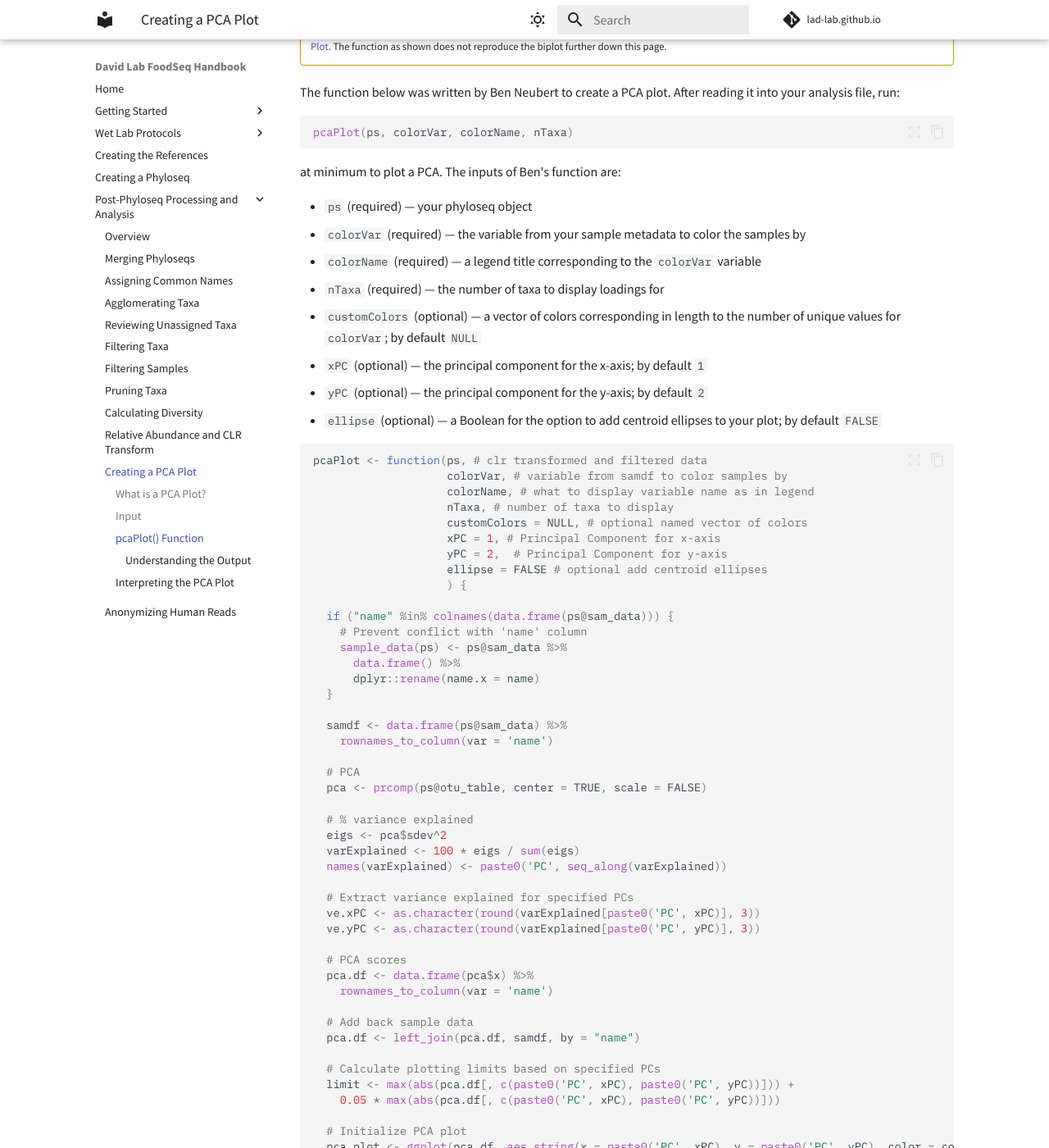
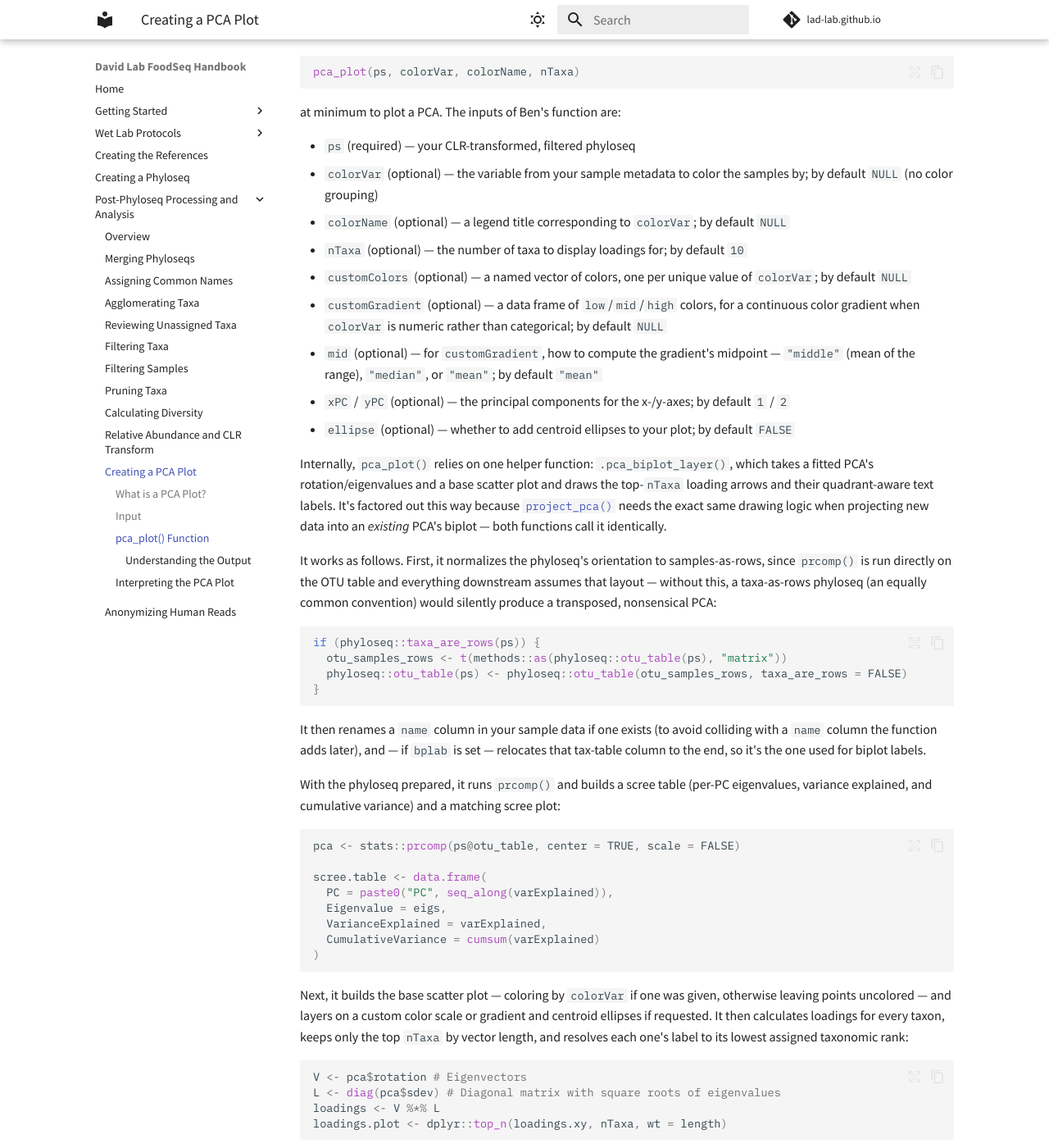
Before and after one commit to LAD-LAB/lad-lab.github.io, an MkDocs documentation site: the page built from docs/pca.md, in a window 1280 px wide and 1400 px high, scrolled down 1129 px. Shown: the whole window at 82% size. Built offline with MkDocs 1.6.1 and Material for MkDocs 9.7.7, drawn with Linux system fonts in a browser that asks for light colours; comment, search, counter and statistics services are not loaded; some of the changed text lies outside the part shown.

Commit message:
Rename pcaPlot to pca_plot in documentation and add detailed descriptions
Changed name throughout from pcaPlot() to pca_plot() to match foodseq.tools. Added function download button. Added stepwise code descriptions for function and input parameter definitions

````diff
--- a/docs/pca.md
+++ b/docs/pca.md
@@ -1,6 +1,6 @@
 # Creating a PCA Plot
 
-This page will instruct you in the creation of a principal component analysis (PCA) plot using the custom `pcaPlot()` function and to provide background on the purpose and interpretation of PCA plots. These steps are intended to follow the [calculation of relative abundance](https://lad-lab.github.io/abundance.html).
+This page will instruct you in the creation of a principal component analysis (PCA) plot using the custom `pca_plot()` function and to provide background on the purpose and interpretation of PCA plots. These steps are intended to follow the [calculation of relative abundance](https://lad-lab.github.io/abundance.html).
 
 ## What is a PCA Plot?
 
@@ -10,189 +10,83 @@ In many datasets, you might have a large number of variables (features). PCA hel
 
 For FoodSeq data the variables are the food taxa detected in each sample, so a phyloseq containing many food taxa can be summarized in a plot with two axes. Each point is one sample, and samples that sit close together tend to have more similar food profiles than samples that sit far apart. Because each PC is a weighted combination of many foods rather than a single measurement, the values along the axes are not directly interpretable on their own. What the axis labels do tell you is the percentage of the total variation that each component accounts for.
 
-`pcaPlot()` produces a *biplot*, which layers a second kind of information onto the same axes: arrows drawn from the origin, each representing one food taxon. These arrows are the loadings. The direction of an arrow shows how that food relates to the two components being plotted, and its length shows how strongly the food contributes to them, so together the arrows show which foods drive the spread you see in the points. Not every taxon gets an arrow. The function ranks all taxa by arrow length and draws only the top `nTaxa`, so setting `nTaxa = 10` shows the ten taxa with the strongest influence on those two components. The rest are left off to keep the plot readable.
+`pca_plot()` produces a *biplot*, which layers a second kind of information onto the same axes: arrows drawn from the origin, each representing one food taxon. These arrows are the loadings. The direction of an arrow shows how that food relates to the two components being plotted, and its length shows how strongly the food contributes to them, so together the arrows show which foods drive the spread you see in the points. Not every taxon gets an arrow. The function ranks all taxa by arrow length and draws only the top `nTaxa`, so setting `nTaxa = 10` shows the ten taxa with the strongest influence on those two components. The rest are left off to keep the plot readable.
 
 ## Input
 
-Before creating a PCA plot, you must have a CLR-transformed, foods-only phyloseq — see [Relative Abundance and CLR Transform](abundance.md#clr-transform) for how to compute `ps.filt.clr`. That object is what feeds into `pcaPlot()` below.
+Before creating a PCA plot, you must have a CLR-transformed, foods-only phyloseq — see [Relative Abundance and CLR Transform](abundance.md#clr-transform) for how to compute `ps.filt.clr`. That object is what feeds into `pca_plot()` below.
 
+## `pca_plot()` Function
 
-## `pcaPlot()` Function
+<div class="download-buttons" markdown>
+[Download pca_plot.R](files/pca_plot.R){ .md-button }
+</div>
 
-!!! to-do
-
-    This section is waiting on the current `pcaPlot()` from the foodseq.tools package. Until that is swapped in, three things here are known to be out of date: the function below, the worked outputs under [Understanding the Output](#understanding-the-output), and the example call above the figure in [Interpreting the PCA Plot](#interpreting-the-pca-plot). The function as shown does not reproduce the biplot further down this page.
-
-The function below was written by Ben Neubert to create a PCA plot. After reading it into your analysis file, run:
+After reading it into your analysis file, run:
 
 ``` r
-pcaPlot(ps, colorVar, colorName, nTaxa)
+pca_plot(ps, colorVar, colorName, nTaxa)
 ```
 
 at minimum to plot a PCA. The inputs of Ben's function are:
 
-* `ps` (required) — your phyloseq object
-* `colorVar` (required) — the variable from your sample metadata to color the samples by
-* `colorName` (required) — a legend title corresponding to the `colorVar` variable
-* `nTaxa` (required) — the number of taxa to display loadings for
-* `customColors` (optional) — a vector of colors corresponding in length to the number of unique values for `colorVar`; by default `NULL`
-* `xPC` (optional) — the principal component for the x-axis; by default `1`
-* `yPC` (optional) — the principal component for the y-axis; by default `2`
-* `ellipse` (optional) — a Boolean for the option to add centroid ellipses to your plot; by default `FALSE`
+* `ps` (required) — your CLR-transformed, filtered phyloseq
+* `colorVar` (optional) — the variable from your sample metadata to color the samples by; by default `NULL` (no color grouping)
+* `colorName` (optional) — a legend title corresponding to `colorVar`; by default `NULL`
+* `nTaxa` (optional) — the number of taxa to display loadings for; by default `10`
+* `customColors` (optional) — a named vector of colors, one per unique value of `colorVar`; by default `NULL`
+* `customGradient` (optional) — a data frame of `low`/`mid`/`high` colors, for a continuous color gradient when `colorVar` is numeric rather than categorical; by default `NULL`
+* `mid` (optional) — for `customGradient`, how to compute the gradient's midpoint — `"middle"` (mean of the range), `"median"`, or `"mean"`; by default `"mean"`
+* `xPC` / `yPC` (optional) — the principal components for the x-/y-axes; by default `1` / `2`
+* `ellipse` (optional) — whether to add centroid ellipses to your plot; by default `FALSE`
+
+Internally, `pca_plot()` relies on one helper function: `.pca_biplot_layer()`, which takes a fitted PCA's rotation/eigenvalues and a base scatter plot and draws the top-`nTaxa` loading arrows and their quadrant-aware text labels. It's factored out this way because [`project_pca()`](projection.md#project_pca) needs the exact same drawing logic when projecting new data into an *existing* PCA's biplot — both functions call it identically.
+
+It works as follows. First, it normalizes the phyloseq's orientation to samples-as-rows, since `prcomp()` is run directly on the OTU table and everything downstream assumes that layout — without this, a taxa-as-rows phyloseq (an equally common convention) would silently produce a transposed, nonsensical PCA:
 
 ``` r
-pcaPlot <- function(ps, # clr transformed and filtered data
-                    colorVar, # variable from samdf to color samples by
-                    colorName, # what to display variable name as in legend
-                    nTaxa, # number of taxa to display
-                    customColors = NULL, # optional named vector of colors
-                    xPC = 1, # Principal Component for x-axis
-                    yPC = 2,  # Principal Component for y-axis
-                    ellipse = FALSE # optional add centroid ellipses
-                    ) {
-
-  if ("name" %in% colnames(data.frame(ps@sam_data))) {
-    # Prevent conflict with 'name' column
-    sample_data(ps) <- ps@sam_data %>%
-      data.frame() %>%
-      dplyr::rename(name.x = name)
-  }
-
-  samdf <- data.frame(ps@sam_data) %>%
-    rownames_to_column(var = 'name')
-
-  # PCA
-  pca <- prcomp(ps@otu_table, center = TRUE, scale = FALSE)
-
-  # % variance explained
-  eigs <- pca$sdev^2
-  varExplained <- 100 * eigs / sum(eigs)
-  names(varExplained) <- paste0('PC', seq_along(varExplained))
-
-  # Extract variance explained for specified PCs
-  ve.xPC <- as.character(round(varExplained[paste0('PC', xPC)], 3))
-  ve.yPC <- as.character(round(varExplained[paste0('PC', yPC)], 3))
-
-  # PCA scores
-  pca.df <- data.frame(pca$x) %>%
-    rownames_to_column(var = 'name')
-
-  # Add back sample data
-  pca.df <- left_join(pca.df, samdf, by = "name")
-
-  # Calculate plotting limits based on specified PCs
-  limit <- max(abs(pca.df[, c(paste0('PC', xPC), paste0('PC', yPC))])) +
-    0.05 * max(abs(pca.df[, c(paste0('PC', xPC), paste0('PC', yPC))]))
-
-  # Initialize PCA plot
-  pca.plot <- ggplot(pca.df, aes_string(x = paste0('PC', xPC), y = paste0('PC', yPC), color = colorVar)) +
-    geom_point(size = 2, alpha = 0.5) +
-    coord_equal() +
-    labs(x = paste0('PC', xPC, ' (', ve.xPC, '%)'),
-         y = paste0('PC', yPC, ' (', ve.yPC, '%)')) +
-    xlim(-limit, limit) + ylim(-limit, limit) +
-    theme_classic() +
-    theme(axis.line = element_line(size = 1, color = 'black'),
-          axis.ticks = element_line(color = 'black'),
-          axis.title = element_text(size = 14, face = 'bold', color = 'black'))
-
-  # Add custom color scale if provided
-  if (!is.null(customColors)) {
-    pca.plot <- pca.plot + scale_color_manual(values = customColors)
-  }
-
-  # Add optional ellipses
-  if (ellipse) {
-    pca.plot <- pca.plot + stat_ellipse(level = 0.95, aes_string(group = colorVar), linetype = "dashed")
-  }
-
-  # Calculate loadings
-  V <- pca$rotation # Eigenvectors
-  L <- diag(pca$sdev) # Diagonal matrix with square roots of eigenvalues
-  loadings <- V %*% L
-  colnames(loadings) <- colnames(V)  # Assign column names to loadings
-
-  # Get loadings for specified PCs and format for plotting
-  loadings.xy <- data.frame(loadings[, c(paste0('PC', xPC), paste0('PC', yPC))]) %>%
-    dplyr::rename(PCx = paste0('PC', xPC), PCy = paste0('PC', yPC)) %>%
-    mutate(variable = row.names(loadings),
-           length = sqrt(PCx^2 + PCy^2),
-           ang = atan2(PCy, PCx) * (180 / pi))
-
-  loadings.plot <- top_n(loadings.xy, nTaxa, wt = length)
-
-  # Adjust angles to keep labels upright
-  loadings.plot <- loadings.plot %>%
-    mutate(adj_ang = ifelse(ang < -90, ang + 180,
-                     ifelse(ang > 90, ang - 180, ang)))
-
-  # Rename loadings with lowest taxonomic level
-  loadings.taxtab <- tax_table(ps)[row.names(loadings.plot)] %>%
-    data.frame()
-  loadings.taxtab <- loadings.taxtab[cbind(1:nrow(loadings.taxtab), max.col(!is.na(loadings.taxtab), ties.method = 'last'))] %>%
-    data.frame()
-  colnames(loadings.taxtab) <- c("name")
-  loadings.taxtab$asv <- tax_table(ps)[row.names(loadings.plot)] %>%
-    data.frame() %>%
-    rownames()
-
-  loadings.plot <- loadings.taxtab %>%
-    dplyr::select(asv, name) %>%
-    right_join(loadings.plot, by = c('asv' = 'variable'))
-
-  # Determine the quadrant of each label
-  q1 <- filter(loadings.plot, PCx > 0 & PCy > 0)
-  q2 <- filter(loadings.plot, PCx < 0 & PCy > 0)
-  q3 <- filter(loadings.plot, PCx < 0 & PCy < 0)
-  q4 <- filter(loadings.plot, PCx > 0 & PCy < 0)
-
-  pca.biplot <-
-       pca.plot +
-       geom_segment(data = loadings.plot,
-                    aes(x = 0, y = 0,
-                        xend = PCx, yend = PCy),
-                    color = 'black',
-                    arrow = arrow(angle = 15,
-                                  length = unit(0.1, 'inches'))) +
-    labs(color = colorName)
-
-  # Add geom_text for each quadrant with adjusted angle and justification
-  if (nrow(q1) != 0) {
-       pca.biplot <- pca.biplot +
-            geom_text(data = q1, aes(x = PCx, y = PCy, hjust = 0, vjust = 0, angle = adj_ang,
-                                     label = name,
-                                     fontface = 'bold'),
-                      color = 'black', show.legend = FALSE)
-  }
-  if (nrow(q2) != 0) {
-       pca.biplot <- pca.biplot +
-            geom_text(data = q2, aes(x = PCx, y = PCy, hjust = 1, vjust = 0, angle = adj_ang,
-                                     label = name,
-                                     fontface = 'bold'),
-                      color = 'black', show.legend = FALSE)
-  }
-  if (nrow(q3) != 0) {
-       pca.biplot <- pca.biplot +
-            geom_text(data = q3, aes(x = PCx, y = PCy, hjust = 1, vjust = 1, angle = adj_ang,
-                                     label = name,
-                                     fontface = 'bold'),
-                      color = 'black', show.legend = FALSE)
-  }
-  if (nrow(q4) != 0) {
-       pca.biplot <- pca.biplot +
-            geom_text(data = q4, aes(x = PCx, y = PCy, hjust = 0, vjust = 1, angle = adj_ang,
-                                     label = name,
-                                     fontface = 'bold'),
-                      color = 'black', show.legend = FALSE)
-  }
-
-  return(list(pca.df = pca.df, pca.biplot = pca.biplot, loadings = loadings))
+if (phyloseq::taxa_are_rows(ps)) {
+  otu_samples_rows <- t(methods::as(phyloseq::otu_table(ps), "matrix"))
+  phyloseq::otu_table(ps) <- phyloseq::otu_table(otu_samples_rows, taxa_are_rows = FALSE)
 }
 ```
 
+It then renames a `name` column in your sample data if one exists (to avoid colliding with a `name` column the function adds later), and — if `bplab` is set — relocates that tax-table column to the end, so it's the one used for biplot labels.
+
+With the phyloseq prepared, it runs `prcomp()` and builds a scree table (per-PC eigenvalues, variance explained, and cumulative variance) and a matching scree plot:
+
+``` r
+pca <- stats::prcomp(ps@otu_table, center = TRUE, scale = FALSE)
+
+scree.table <- data.frame(
+  PC = paste0("PC", seq_along(varExplained)),
+  Eigenvalue = eigs,
+  VarianceExplained = varExplained,
+  CumulativeVariance = cumsum(varExplained)
+)
+```
+
+Next, it builds the base scatter plot — coloring by `colorVar` if one was given, otherwise leaving points uncolored — and layers on a custom color scale or gradient and centroid ellipses if requested. It then calculates loadings for every taxon, keeps only the top `nTaxa` by vector length, and resolves each one's label to its lowest assigned taxonomic rank:
+
+``` r
+V <- pca$rotation # Eigenvectors
+L <- diag(pca$sdev) # Diagonal matrix with square roots of eigenvalues
+loadings <- V %*% L
+loadings.plot <- dplyr::top_n(loadings.xy, nTaxa, wt = length)
+```
+
+Finally, it determines which quadrant each label falls into (so labels sit outside their arrow rather than overlapping it) and adds an arrow plus text label for each taxon, building the finished biplot on top of the base scatter plot from before, via `.pca_biplot_layer()`.
+
 ### Understanding the Output
 
-The `pcaPlot()` function returns three things: `loadings`, representing the PCA loadings; `pca.df`, representing the PCA scores; and `pca.biplot`, the PCA plot.
+`pca_plot()` returns a named list with six elements:
+
+* `pca.df` — your sample data with all PCs added as columns; the PCA scores, useful for plotting sample separation in PCA space colored by any metadata field
+* `pca.biplot` — the finished PCA biplot
+* `loadings` — a matrix of loadings in PCA space, one row per ASV and one column per principal component; the sign indicates the relationship with that PC and the absolute value indicates the strength of contribution
+* `pca.output` — the raw `prcomp()` object (standard deviations, rotation matrix, centering/scaling, and scores), for anyone who needs lower-level access than `pca.df`/`loadings` provide
+* `scree.table` — a table with one row per PC, giving its eigenvalue, percent variance explained, and cumulative variance explained; useful for deciding how many PCs are worth interpreting
+* `scree.plot` — a scree plot (variance explained vs. PC number) built from `scree.table`
 
 `loadings` should look like this:
 
@@ -241,7 +135,7 @@ Below is an example of a PCA biplot to interpret. It shows CLR-transformed trnL
 cohort_colors <- c("A" = "#E69F00", "B" = "#56B4E9", "C" = "#009E73",
                    "D" = "#D55E00", "E" = "#CC79A7")
 
-pca <- pcaPlot(ps.filt.clr, "cohort", "Cohort", 10,
+pca <- pca_plot(ps.filt.clr, "cohort", "Cohort", 10,
                customColors = cohort_colors)
 
 pca$pca.biplot + labs(title = "PCA biplot — trnL dietary profiles")
@@ -260,3 +154,5 @@ pca$pca.biplot + labs(title = "PCA biplot — trnL dietary profiles")
 The axes show that PC1 explains 12.9% of the total variation in the data, while PC2 explains 8%; combined, they explain 20.9% of the variance.
 
 The samples are colored by cohort. The loadings (variables contributing most to variation) are represented by arrows; the magnitude of the arrow indicates the influence of that variable on variation in the data, while the direction indicates correlation with the principal components. Samples lying in the direction an arrow points tend to have a higher-than-average CLR abundance of that taxon. Here the leafy greens and stems (lettuce, spinach), the flowers and brassicas (cabbage, broccoli, cauliflower), and the herbs and spices (the carrot and parsley family; cinnamon, avocados, and bay leaf) all point up and to the right. The grains and cereals (wheat and rye, corn), cacao, and the nightshades (potatoes, tomatillos, and others) point down and to the right. Bananas and plantains point almost straight down.
+
+If you have a new batch of samples you'd like to place into this same PCA — rather than fitting a new one from scratch — see [PCA Projection](projection.md).
````
